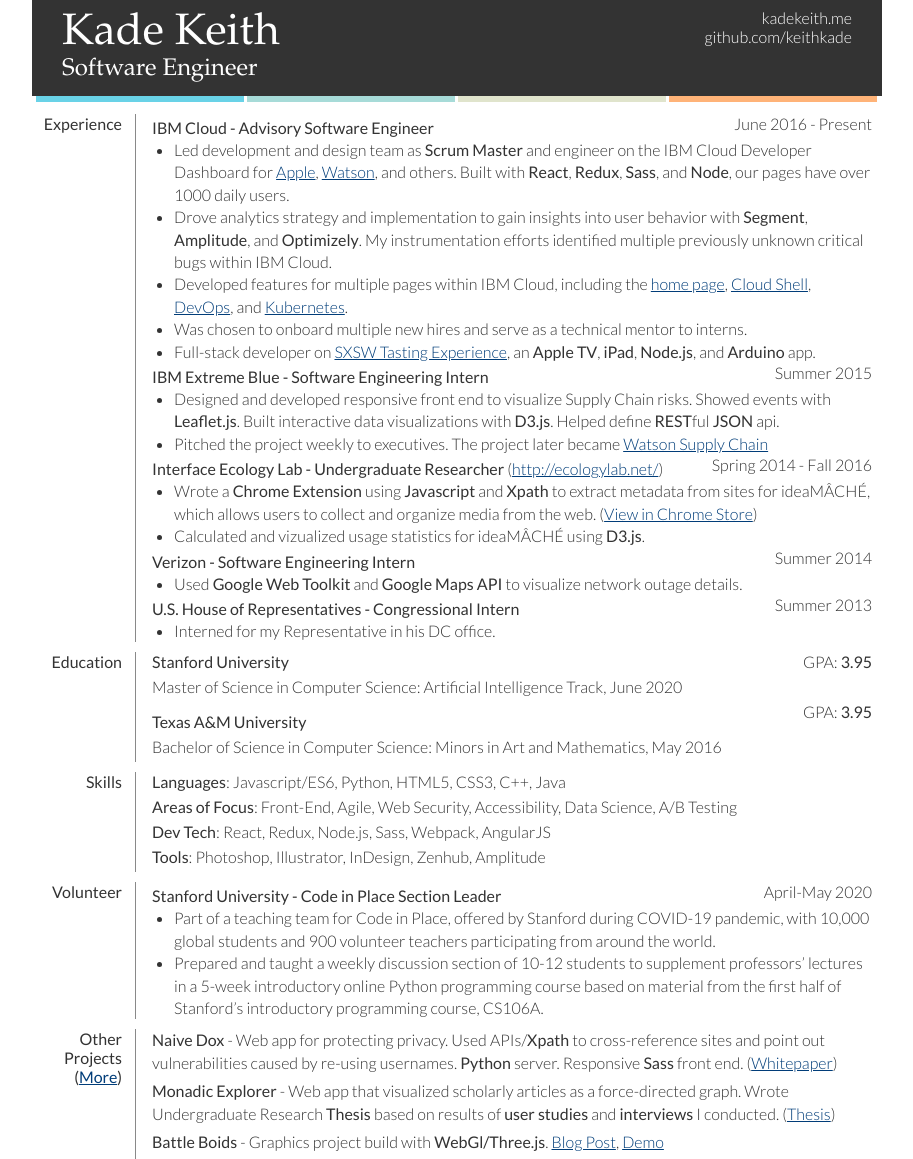
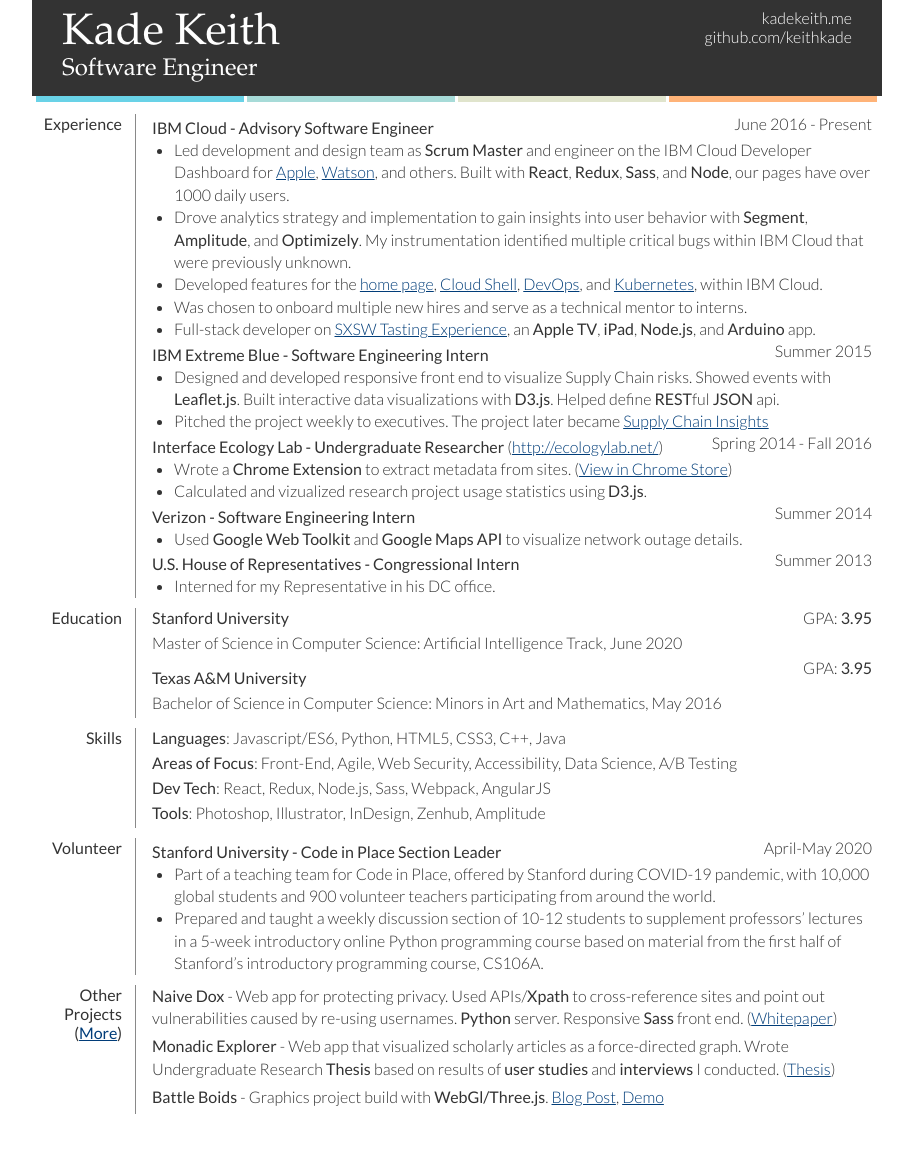
Before and after one commit to keithkade/keithkade.github.io, a Jekyll site: the page resume/index.html, which Jekyll copies as it is, in a window 1280 px wide. Shown: the whole page, without its empty margins (183-1096 px from the left). Built offline with Jekyll 4.4.1, drawn with Linux system fonts in a browser that asks for light colours; after the commit the page ends 1114 px from its top, so only the background shows below that.

Commit message:
update resume

```diff
--- a/resume/index.html
+++ b/resume/index.html
@@ -39,10 +39,10 @@
                                     Led development and design team as <b>Scrum Master</b> and engineer on the IBM Cloud Developer Dashboard for <a href="https://cloud.ibm.com/developer/appledevelopment/">Apple</a>, <a href="https://cloud.ibm.com/developer/watson/">Watson</a>, and others. Built with <b>React</b>, <b>Redux</b>, <b>Sass</b>, and <b>Node</b>, our pages have over 1000 daily users.
                                 </li>
 				<li>
-                                    Drove analytics strategy and implementation to gain insights into user behavior with <b>Segment</b>, <b>Amplitude</b>, and <b>Optimizely</b>. My instrumentation efforts identified multiple previously unknown critical bugs within IBM Cloud.
+                                    Drove analytics strategy and implementation to gain insights into user behavior with <b>Segment</b>, <b>Amplitude</b>, and <b>Optimizely</b>. My instrumentation identified multiple critical bugs within IBM Cloud that were previously unknown.
                                 </li>
 				<li>
-                                    Developed features for multiple pages within IBM Cloud, including the <a href="https://cloud.ibm.com">home page</a>, <a href="https://cloud.ibm.com/shell">Cloud Shell</a>, <a href="https://cloud.ibm.com/devops">DevOps</a>, and <a href="https://cloud.ibm.com/kubernetes">Kubernetes</a>.
+                                    Developed features for the <a href="https://cloud.ibm.com">home page</a>, <a href="https://cloud.ibm.com/shell">Cloud Shell</a>, <a href="https://cloud.ibm.com/devops">DevOps</a>, and <a href="https://cloud.ibm.com/kubernetes">Kubernetes</a>, within IBM Cloud.
                                 </li>
 				<li>
                                     Was chosen to onboard multiple new hires and serve as a technical mentor to interns.
@@ -60,7 +60,7 @@
                                     visualizations with <b>D3.js</b>. Helped define <b>REST</b>ful <b>JSON</b> api.
                                 </li>
                                 <li>
-                                    Pitched the project weekly to executives. The project later became <a href="https://www.ibm.com/supply-chain">Watson Supply Chain</a>
+                                    Pitched the project weekly to executives. The project later became <a href="https://www.ibm.com/supply-chain">Supply Chain Insights</a>
                                 </li>
                             </ul>
                             <p class="company">
@@ -70,12 +70,12 @@
                             <p class="time">Spring 2014 - Fall 2016</p>
                             <ul>
                                 <li>
-                                    Wrote a <b>Chrome Extension</b> using <b>Javascript</b> and <b>Xpath</b> to extract
-                                    metadata from sites for ideaMÂCHÉ, which allows users to collect and organize media from the web. <span class="link">
+                                    Wrote a <b>Chrome Extension</b> to extract
+                                    metadata from sites. <span class="link">
                                     (<a href="https://chrome.google.com/webstore/detail/ideam%C3%A2ch%C3%A9-extension/elkanacmmmdgbnhdjopfdeafchmhecbf">View in Chrome Store</a>)</span>
                                 </li>
                                 <li>
-                                    Calculated and vizualized usage statistics for ideaMÂCHÉ using <b>D3.js</b>.
+                                    Calculated and vizualized research project usage statistics using <b>D3.js</b>.
                                 </li>
                             </ul>
                             <p class="company"><b>Verizon - Software Engineering Intern</b></p>
```
